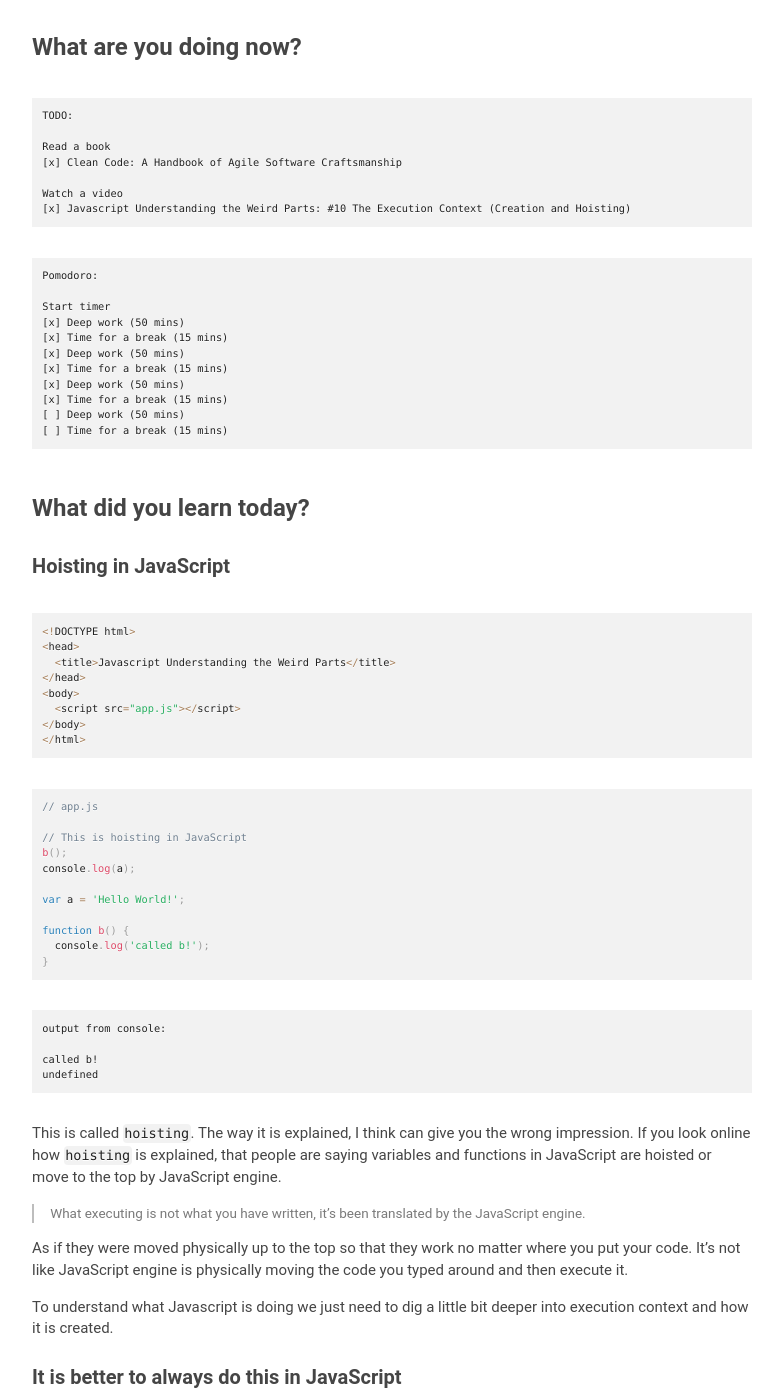
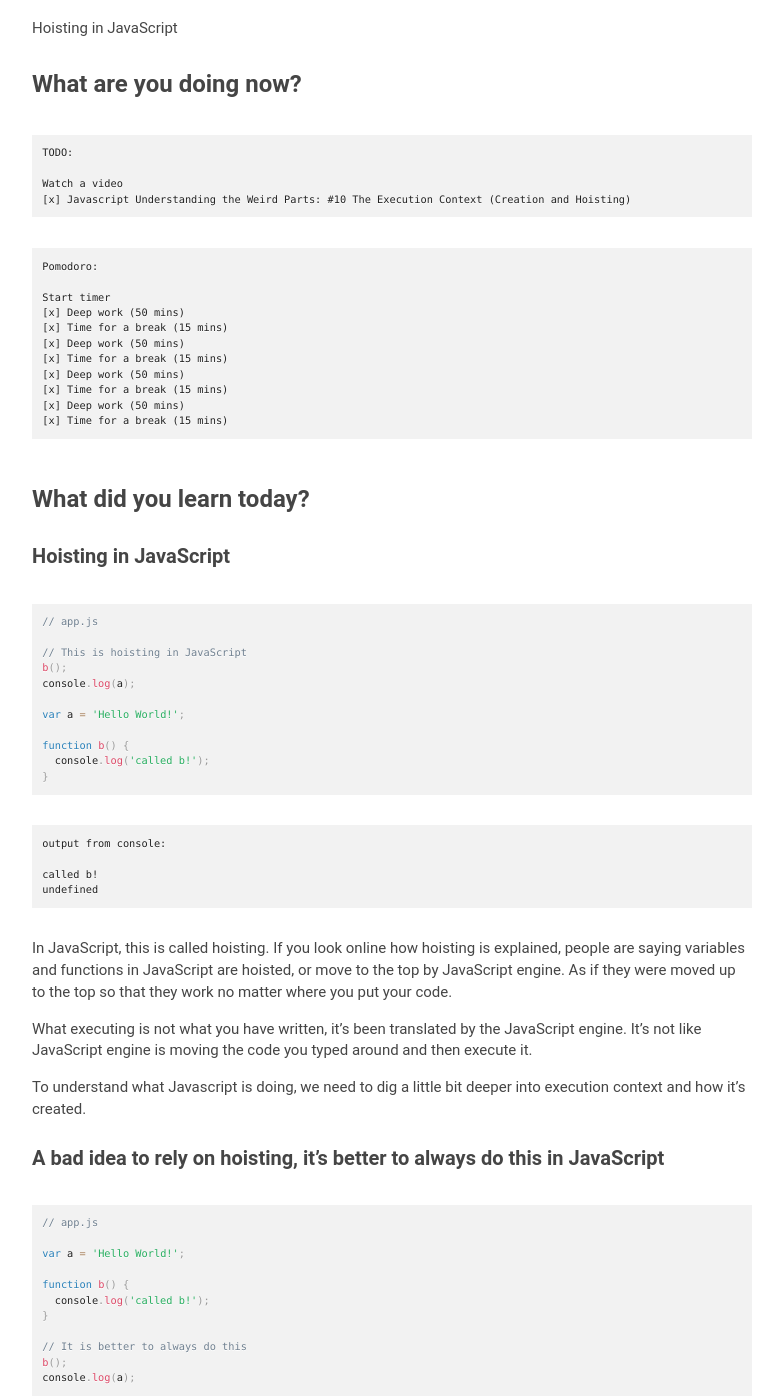
Before and after one commit to sonnienguyen/sonnie-nguyen-portfolio, a Jekyll site: the page built from _posts/2017-08-31-learn-to-code-javascript-day-1.md, in a window 1280 px wide and 1400 px high, scrolled down 265 px. Shown: the whole window, without its empty margins (248-1031 px from the left). Built offline with Jekyll 4.4.1, drawn with Linux system fonts in a browser that asks for light colours; some of the changed text lies outside the part shown.

Commit message:
Update post learn to code in javascript: day 1

```diff
--- a/_posts/2017-08-31-learn-to-code-javascript-day-1.md
+++ b/_posts/2017-08-31-learn-to-code-javascript-day-1.md
@@ -5,7 +5,7 @@ permalink: /learn-to-code-javascript-day-1/
 categories: JavaScript
 ---
 
-
+Hoisting in JavaScript
 
 <!-- more -->
 
@@ -13,9 +13,6 @@ categories: JavaScript
 
 {% highlight plain %}
 TODO:
-
-Read a book
-[x] Clean Code: A Handbook of Agile Software Craftsmanship
 
 Watch a video
 [x] Javascript Understanding the Weird Parts: #10 The Execution Context (Creation and Hoisting)
@@ -31,24 +28,13 @@ Start timer
 [x] Time for a break (15 mins)
 [x] Deep work (50 mins)
 [x] Time for a break (15 mins)
-[ ] Deep work (50 mins)
-[ ] Time for a break (15 mins)
+[x] Deep work (50 mins)
+[x] Time for a break (15 mins)
 {% endhighlight %}
 
 ## What did you learn today?
 
 ### Hoisting in JavaScript
-
-{% highlight javascript %}
-<!DOCTYPE html>
-<head>
-  <title>Javascript Understanding the Weird Parts</title>
-</head>
-<body>
-  <script src="app.js"></script>
-</body>
-</html>
-{% endhighlight %}
 
 {% highlight javascript %}
 // app.js
@@ -72,17 +58,13 @@ called b!
 undefined
 {% endhighlight %}
 
-This is called `hoisting`. The way it is explained, I think can give you the wrong impression. If you look online how `hoisting`  is explained, that people are saying variables and functions in JavaScript are hoisted or move to the top by JavaScript engine.
+In JavaScript, this is called hoisting. If you look online how  hoisting is explained, people are saying variables and functions in  JavaScript are hoisted, or move to the top by JavaScript engine. As if  they were moved up to the top so that they work no matter where you put your code.
 
-> What executing is not what you have written, it's been translated by the JavaScript engine.
+What executing is not what you have written, it’s been translated by  the JavaScript engine. It’s not like JavaScript engine is moving the code you typed around and then execute it.
 
-As if they were moved physically up to the top so that they work no matter where you put your code. It's not like JavaScript engine is physically moving the code you typed around and then execute it.
+To understand what Javascript is doing, we need to dig a little bit deeper into execution context and how it's created.
 
-To understand what Javascript is doing we just need to dig a little bit deeper into execution context and how it is created.
-
-### It is better to always do this in JavaScript
-
-Is it a bad idea to rely on hoisting in any ways. You can run into trouble if the value is `undefined` and not the value you are expecting. This kind of work but it is better to always do this so that you don't get caught up in that trap.
+### A bad idea to rely on hoisting, it's better to always do this in JavaScript
 
 {% highlight javascript %}
 // app.js
@@ -105,7 +87,3 @@ output from console:
 called b!
 Hello World!
 {% endhighlight %}
-
-{% highlight plain %}
-Sonnie Nguyen: okay, got it!
-{% endhighlight %}
```
